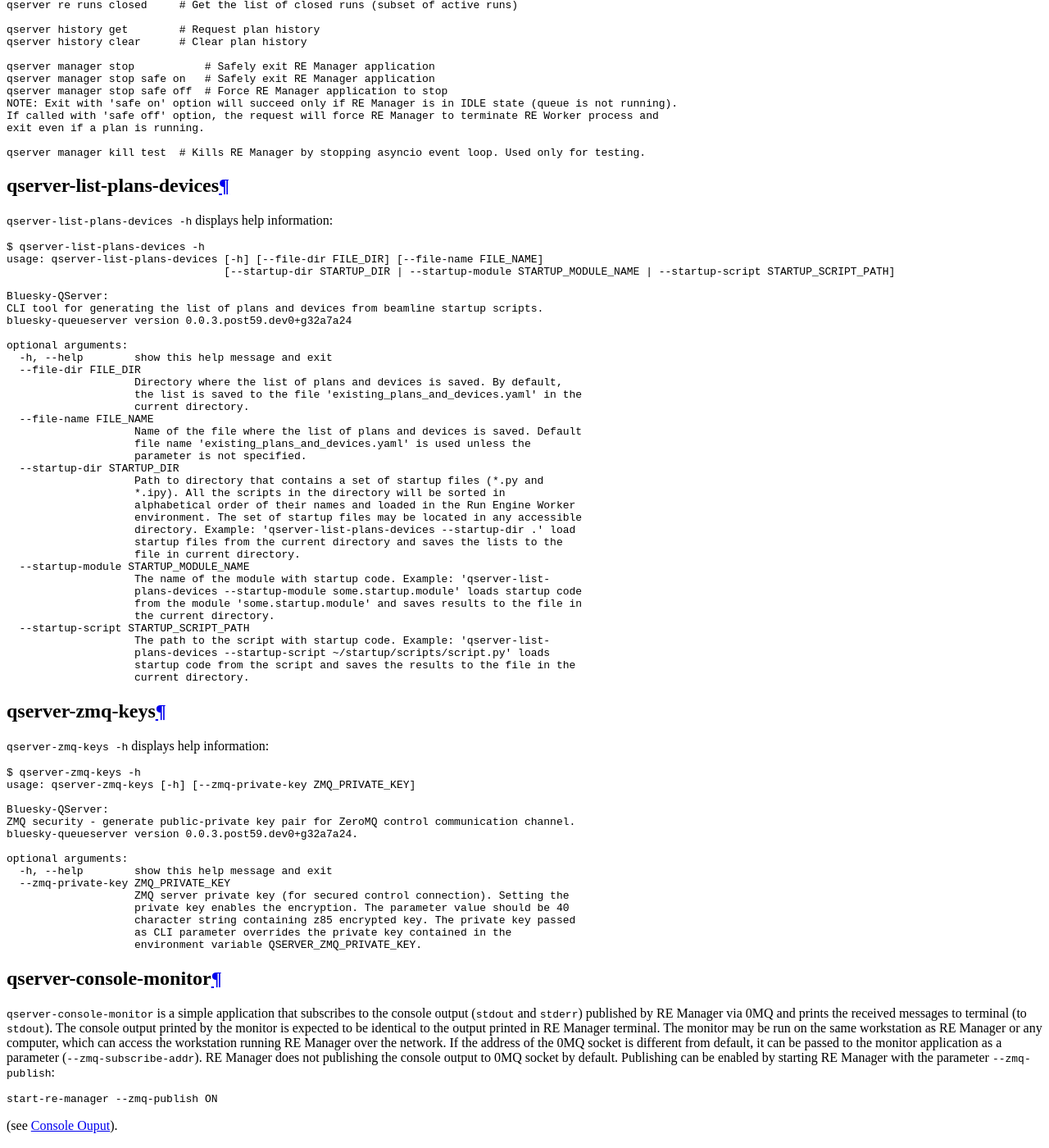
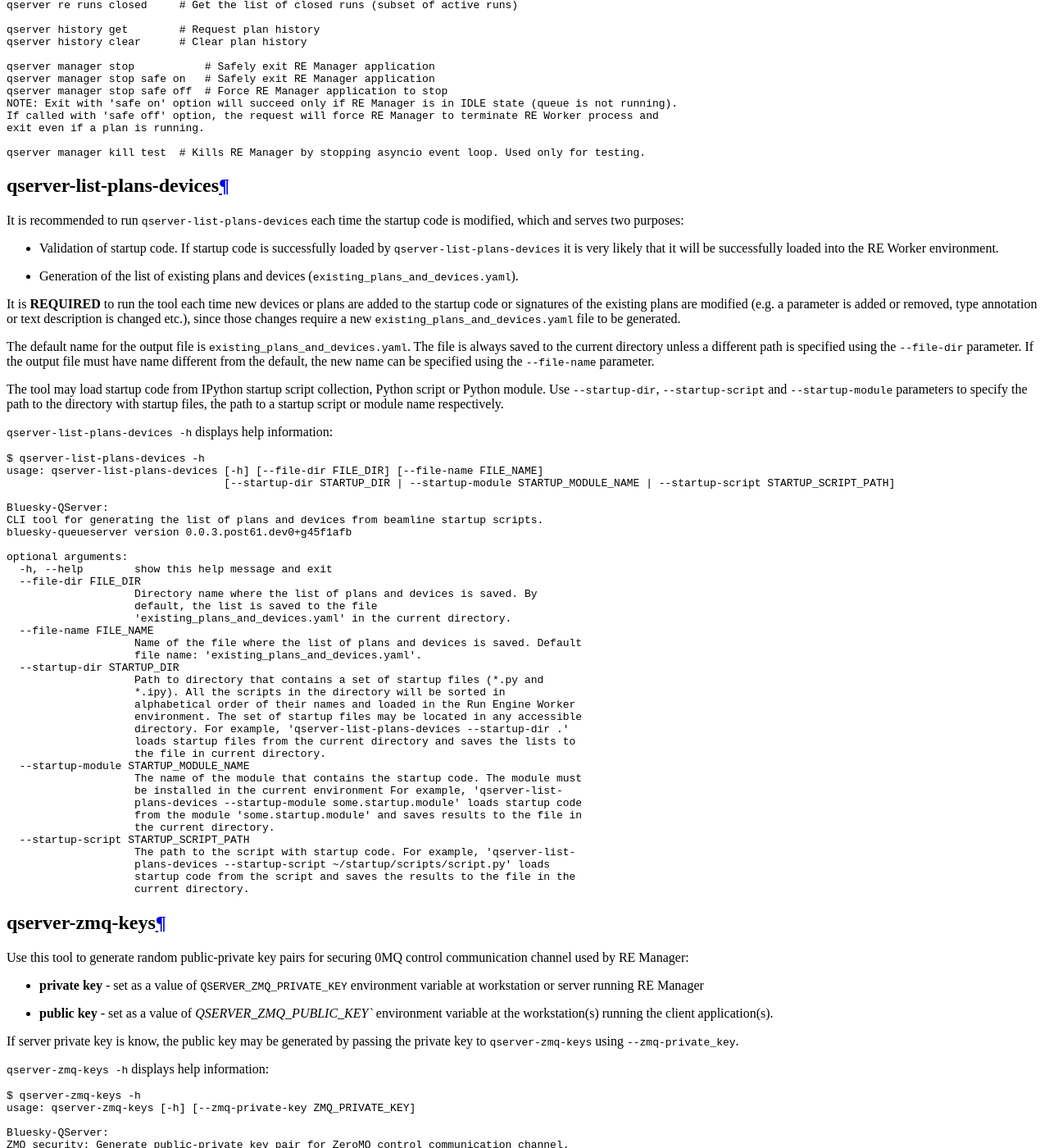
Before and after one commit to bluesky/bluesky-queueserver, a Sphinx documentation site: the page built from docs/source/cli_tools.rst, in a window 1280 px wide and 1400 px high, scrolled down 5605 px. Shown: the whole window at 82% size. Built offline with Sphinx 7.4.7 and the Read the Docs theme 2.0.0, drawn with Linux system fonts in a browser that asks for light colours; some of the changed text lies outside the part shown.

Commit message:
DOC: documentation for 'qserver-zmq-keys'

```diff
--- a/docs/source/cli_tools.rst
+++ b/docs/source/cli_tools.rst
@@ -388,6 +388,28 @@
 qserver-list-plans-devices
 --------------------------
 
+It is recommended to run ``qserver-list-plans-devices`` each time the startup code is modified,
+which and serves two purposes:
+
+- Validation of startup code. If startup code is successfully loaded by ``qserver-list-plans-devices``
+  it is very likely that it will be successfully loaded into the RE Worker environment.
+
+- Generation of the list of existing plans and devices (``existing_plans_and_devices.yaml``).
+
+It is **REQUIRED** to run the tool each time new devices or plans are added to the startup code
+or signatures of the existing plans are modified (e.g. a parameter is added or removed, type
+annotation or text description is changed etc.), since those changes require a new
+``existing_plans_and_devices.yaml`` file to be generated.
+
+The default name for the output file is ``existing_plans_and_devices.yaml``. The file is always
+saved to the current directory unless a different path is specified using the ``--file-dir``
+parameter. If the output file must have name different from the default, the new name
+can be specified using the ``--file-name`` parameter.
+
+The tool may load startup code from IPython startup script collection, Python script or Python module.
+Use ``--startup-dir``, ``--startup-script`` and ``--startup-module`` parameters to specify
+the path to the directory with startup files, the path to a startup script or module name respectively.
+
 ``qserver-list-plans-devices -h`` displays help information:
 
 .. code-block::
@@ -398,33 +420,33 @@
 
     Bluesky-QServer:
     CLI tool for generating the list of plans and devices from beamline startup scripts.
-    bluesky-queueserver version 0.0.3.post59.dev0+g32a7a24
+    bluesky-queueserver version 0.0.3.post61.dev0+g45f1afb
 
     optional arguments:
       -h, --help        show this help message and exit
       --file-dir FILE_DIR
-                        Directory where the list of plans and devices is saved. By default,
-                        the list is saved to the file 'existing_plans_and_devices.yaml' in the
-                        current directory.
+                        Directory name where the list of plans and devices is saved. By
+                        default, the list is saved to the file
+                        'existing_plans_and_devices.yaml' in the current directory.
       --file-name FILE_NAME
                         Name of the file where the list of plans and devices is saved. Default
-                        file name 'existing_plans_and_devices.yaml' is used unless the
-                        parameter is not specified.
+                        file name: 'existing_plans_and_devices.yaml'.
       --startup-dir STARTUP_DIR
                         Path to directory that contains a set of startup files (*.py and
                         *.ipy). All the scripts in the directory will be sorted in
                         alphabetical order of their names and loaded in the Run Engine Worker
                         environment. The set of startup files may be located in any accessible
-                        directory. Example: 'qserver-list-plans-devices --startup-dir .' load
-                        startup files from the current directory and saves the lists to the
-                        file in current directory.
+                        directory. For example, 'qserver-list-plans-devices --startup-dir .'
+                        loads startup files from the current directory and saves the lists to
+                        the file in current directory.
       --startup-module STARTUP_MODULE_NAME
-                        The name of the module with startup code. Example: 'qserver-list-
+                        The name of the module that contains the startup code. The module must
+                        be installed in the current environment For example, 'qserver-list-
                         plans-devices --startup-module some.startup.module' loads startup code
                         from the module 'some.startup.module' and saves results to the file in
                         the current directory.
       --startup-script STARTUP_SCRIPT_PATH
-                        The path to the script with startup code. Example: 'qserver-list-
+                        The path to the script with startup code. For example, 'qserver-list-
                         plans-devices --startup-script ~/startup/scripts/script.py' loads
                         startup code from the script and saves the results to the file in the
                         current directory.
@@ -434,6 +456,19 @@
 qserver-zmq-keys
 ----------------
 
+Use this tool to generate random public-private key pairs for securing 0MQ control communication
+channel used by RE Manager:
+
+- **private key** - set as a value of ``QSERVER_ZMQ_PRIVATE_KEY`` environment variable at
+  workstation or server running RE Manager
+
+- **public key** - set as a value of `QSERVER_ZMQ_PUBLIC_KEY`` environment variable at
+  the workstation(s) running the client application(s).
+
+If server private key is know, the public key may be generated by passing the private
+key to ``qserver-zmq-keys`` using ``--zmq-private_key``.
+
+
 ``qserver-zmq-keys -h`` displays help information:
 
 .. code-block::
@@ -442,17 +477,21 @@
     usage: qserver-zmq-keys [-h] [--zmq-private-key ZMQ_PRIVATE_KEY]
 
     Bluesky-QServer:
-    ZMQ security - generate public-private key pair for ZeroMQ control communication channel.
-    bluesky-queueserver version 0.0.3.post59.dev0+g32a7a24.
+    ZMQ security: Generate public-private key pair for ZeroMQ control communication channel.
+    bluesky-queueserver version 0.0.3.post61.dev0+g45f1afb.
+
+    Generate new public-private key pair for secured 0MQ control connection between
+    RE Manager and client applications. If private key is passed as ``--zmq-private-key``
+    parameter, then the generated key pair is based on the provided private key.
 
     optional arguments:
       -h, --help        show this help message and exit
       --zmq-private-key ZMQ_PRIVATE_KEY
-                        ZMQ server private key (for secured control connection). Setting the
-                        private key enables the encryption. The parameter value should be 40
-                        character string containing z85 encrypted key. The private key passed
-                        as CLI parameter overrides the private key contained in the
-                        environment variable QSERVER_ZMQ_PRIVATE_KEY.
+                        Private key used by RE Manager. If the private key is provided, then
+                        the public key is generated based on the private key. This option
+                        allows to create (recover) public key based on known private key. The
+                        passed value should be 40 character string containing z85 encrypted
+                        key.
 
 .. _qserver_console_monitor_cli:
 
```
Also changed, not shown: 2 other files.
